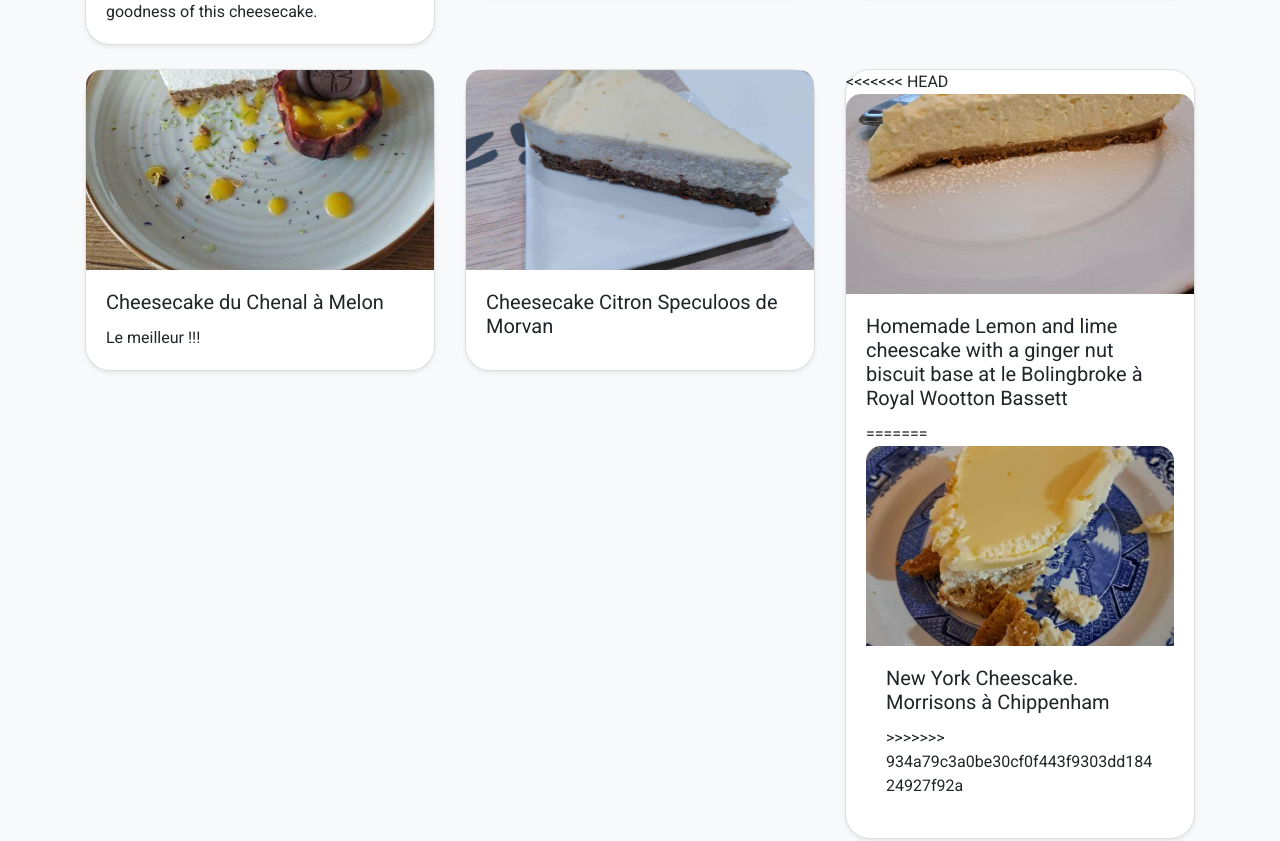
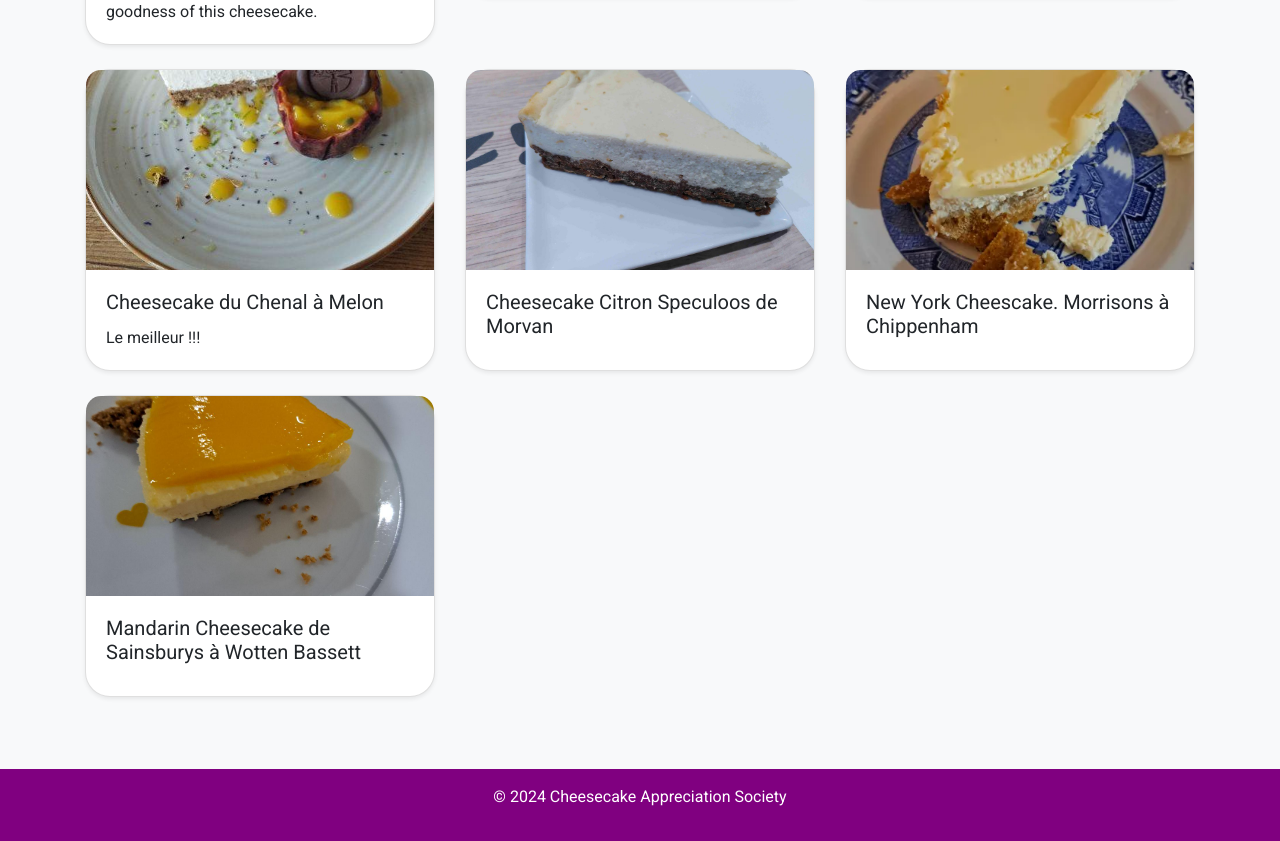
Before and after one commit to m4444te/cheesecakeappreciationsociety, a plain HTML site: page index.html in a window 1280 px wide. Shown: the part 925-1766 px from the top of the page. Drawn offline with nearby package versions, Linux system fonts and the light colour scheme.

Commit message:
Update index.html

```diff
--- a/index.html
+++ b/index.html
@@ -87,15 +87,17 @@
                 </div>
                 <div class="col-md-4">
                     <div class="card mb-4 shadow-sm">
-<<<<<<< HEAD
-                        <img src="images/homemade-lemon-and-lime-cheescake.jpeg" class="card-img-top" alt="Cheesecake" onclick="showLightbox(this)">
-                        <div class="card-body">
-                            <h5 class="card-title">Homemade Lemon and lime cheescake with a ginger nut biscuit base at le Bolingbroke à Royal Wootton Bassett</h5>
-=======
                         <img src="images/new-york-cheesecake-morissons-chippenham.webp" class="card-img-top" alt="Cheesecake" onclick="showLightbox(this)">
                         <div class="card-body">
                             <h5 class="card-title">New York Cheescake. Morrisons à Chippenham</h5>
->>>>>>> 934a79c3a0be30cf0f443f9303dd18424927f92a
+                        </div>
+                    </div>
+                </div>
+                <div class="col-md-4">
+                    <div class="card mb-4 shadow-sm">
+                        <img src="images/Mandarin-Cheesecake-de-Sainsburys-a-Wotten-Bassett.jpeg" class="card-img-top" alt="Cheesecake" onclick="showLightbox(this)">
+                        <div class="card-body">
+                            <h5 class="card-title">Mandarin Cheesecake de Sainsburys à Wotten Bassett</h5>
                         </div>
                     </div>
                 </div>
```
